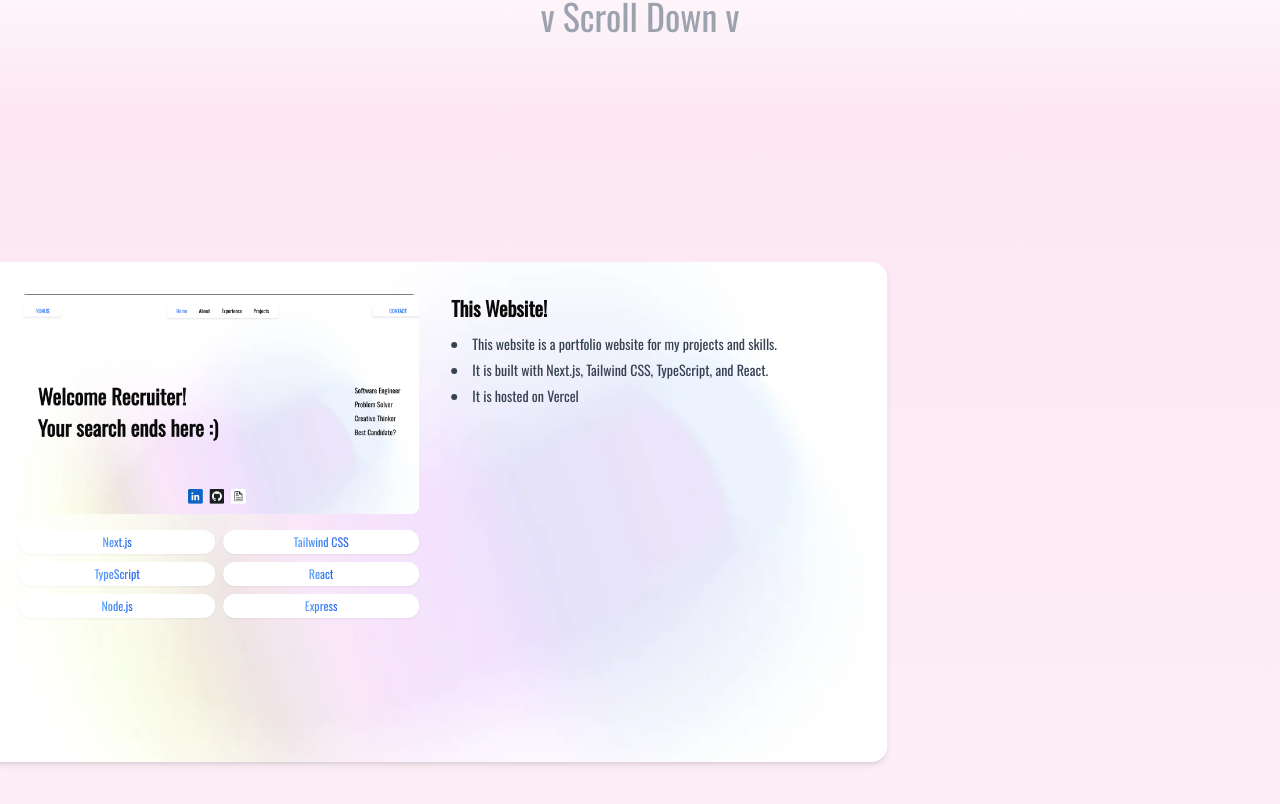
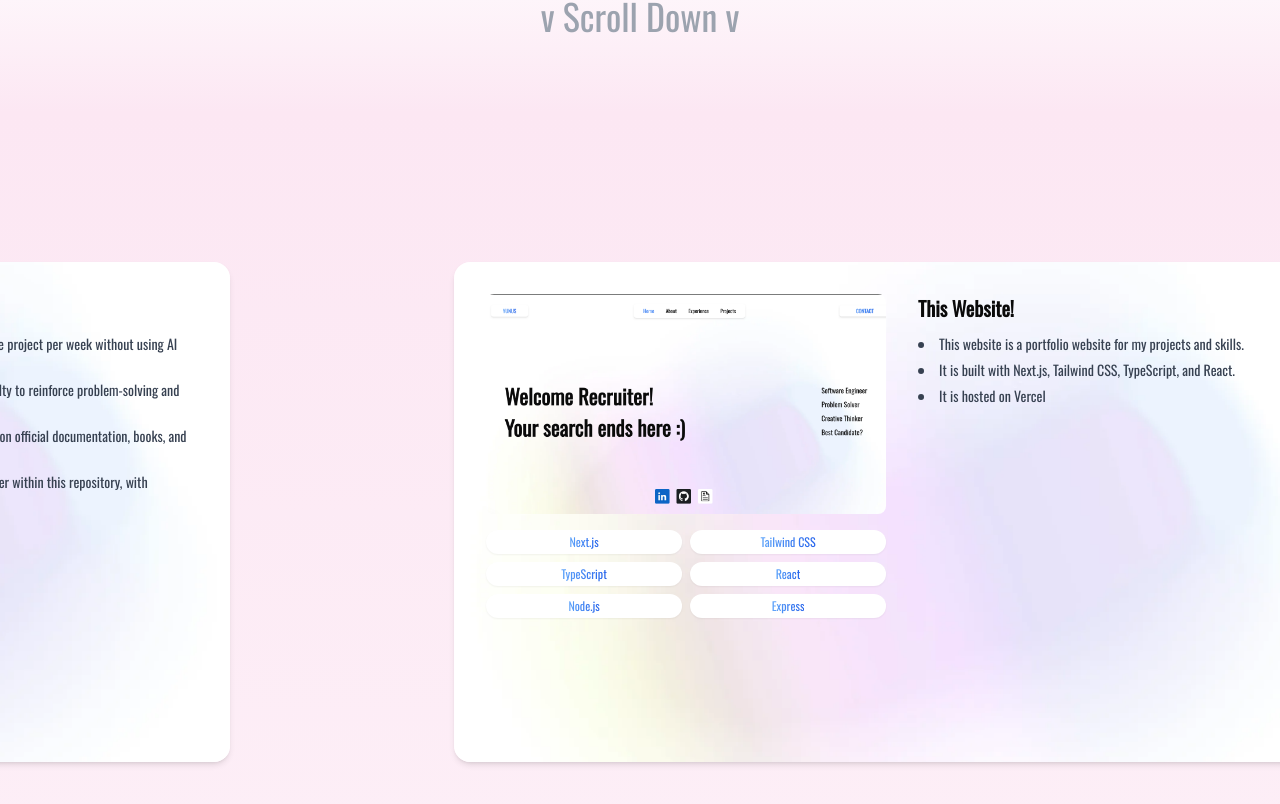
Before and after one commit to ykunus/MyPortfolio, a Next.js app: page / in a window 1280 px wide. Shown: the part 4438-5242 px from the top of the page. Built offline with nearby package versions, Linux system fonts and the light colour scheme.

Commit message:
added two new projects, nocopilot, and text editor

```diff
--- a/src/app/pages/projects.tsx
+++ b/src/app/pages/projects.tsx
@@ -30,6 +30,30 @@ const projectCards = [
         tools: ['Python', 'Scikit-Learn', 'Pandas', 'NumPy', 'Matplotlib', 'Seaborn', 'Imbalanced-learn']
     },
     {
+        url: 'https://github.com/ykunus/basic-text-editor',
+        title: 'Basic Text Editor!',
+        image: '/text-editor.png',
+        description: [
+            'A simple text editor built using a doubly linked list to manage text efficiently.',
+            'Supports insertion, deletion, and cursor movement within a text file.',
+            'Developed for a Data Structures course (COSI 21A - PA1) to understand linked lists in practice.',
+            'Handles file input and output, allowing text to be saved and loaded from files.'
+        ],
+        tools: ['Java', 'Doubly Linked List', 'File I/O', 'OOP'],
+    },
+    {
+        url: 'https://github.com/ykunus/noCoPilot-projects',
+        title: 'NoCoPilot Challenge',
+        image: '/noCoPilot.png',
+        description: [
+            'A personal challenge to complete one project per week without using AI assistance.',
+            'Projects gradually increase in difficulty to reinforce problem-solving and coding skills.',
+            'Encourages deep learning by relying on official documentation, books, and personal experience.',
+            'Each project is stored in its own folder within this repository, with documentation on the approach taken.'
+        ],
+        tools: ['Java', 'Python', 'C', 'Algorithms', 'Problem-Solving', 'Software Engineering'],
+    },
+    {
         url: 'https://github.com/ykunus/MyPortfolio',
         title: 'This Website!',
         image: '/my-portfolio.png',
```
Also changed, not shown: public/noCoPilot.png (added), public/text-editor.png (added).
